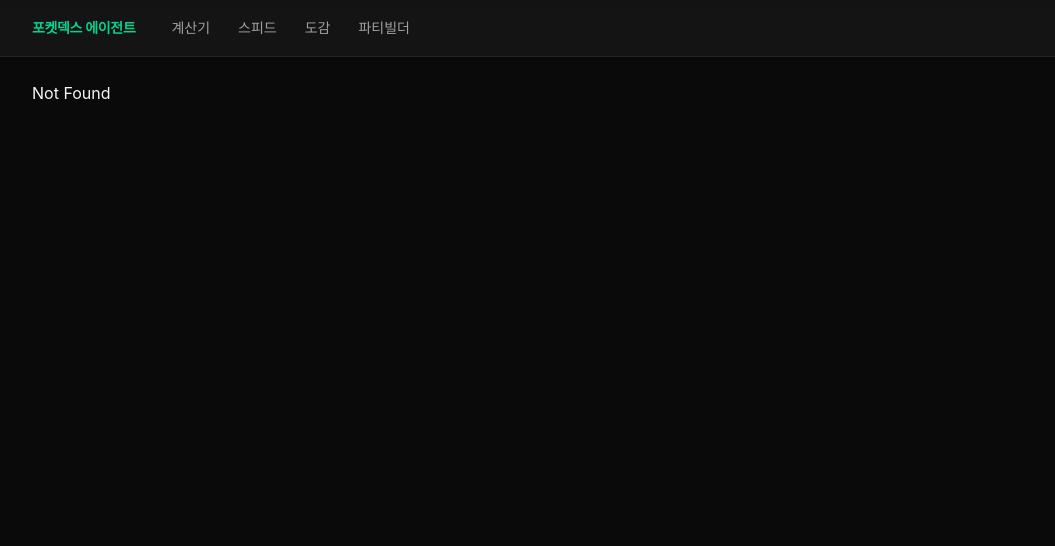
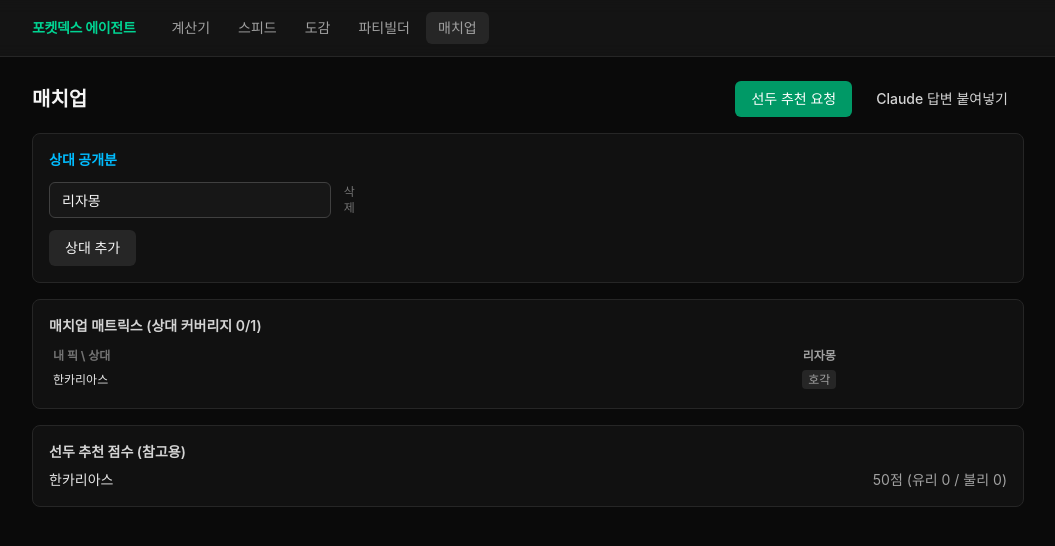
Before and after one commit to ParkGiraffe/pokedex-ai, a React (Vite) app in the folder apps/client/: page /matchup in a window 1280 px wide. Before the commit this address had no page. Shown: the top 546 px of the page, without its empty margins (112-1167 px from the left). Built offline with nearby package versions, Linux system fonts and the light colour scheme.

Commit message:
매치업 페이지

```diff
--- a/apps/client/src/locales/ko.ts
+++ b/apps/client/src/locales/ko.ts
@@ -2,6 +2,7 @@ export const ko = {
   appName: "포켓덱스 에이전트",
   calculator: "계산기",
   dex: "도감",
+  matchup: "매치업",
   partyBuilder: "파티빌더",
   speed: "스피드",
 } as const;
--- /dev/null
+++ b/apps/client/src/pages/matchup/model/store.ts
@@ -0,0 +1,22 @@
+import { create } from "zustand";
+
+export const MAX_OPPONENTS = 6;
+
+type MatchupState = {
+  opponents: string[];
+  setOpponent: (index: number, name: string) => void;
+  addOpponent: () => void;
+  removeOpponent: (index: number) => void;
+};
+
+export const useMatchupStore = create<MatchupState>((set) => ({
+  opponents: ["리자몽"],
+  setOpponent: (index, name) =>
+    set((state) => ({ opponents: state.opponents.map((value, i) => (i === index ? name : value)) })),
+  addOpponent: () =>
+    set((state) =>
+      state.opponents.length >= MAX_OPPONENTS ? state : { opponents: [...state.opponents, ""] }
+    ),
+  removeOpponent: (index) =>
+    set((state) => ({ opponents: state.opponents.filter((_, i) => i !== index) })),
+}));
--- /dev/null
+++ b/apps/client/src/pages/matchup/ui/MatchupPage.tsx
@@ -0,0 +1,145 @@
+import { findPokemon, matchup, type BattleState } from "@pokedex-agent/pokedex-core";
+import { useState } from "react";
+
+import { cn } from "@/common/lib/cn";
+import { Button } from "@/common/ui/Button";
+import { Card } from "@/common/ui/Card";
+import { ExportButton } from "@/features/claude-bridge/ui/ExportButton";
+import { PasteSidePanel } from "@/features/claude-bridge/ui/PasteSidePanel";
+import { PokemonDatalist } from "@/features/pokemon-picker/ui/PokemonDatalist";
+import { PokemonPicker } from "@/features/pokemon-picker/ui/PokemonPicker";
+import { buildParty } from "@/pages/party/lib/party";
+import { usePartyStore } from "@/pages/party/model/store";
+
+import { MAX_OPPONENTS, useMatchupStore } from "../model/store";
+
+const verdictClass = (verdict: matchup.MatchupVerdict): string =>
+  verdict === "유리"
+    ? "bg-emerald-900 text-emerald-300"
+    : verdict === "불리"
+      ? "bg-rose-900 text-rose-300"
+      : "bg-neutral-800 text-neutral-400";
+
+export const MatchupPage = () => {
+  const members = usePartyStore((state) => state.members);
+  const { opponents, setOpponent, addOpponent, removeOpponent } = useMatchupStore();
+  const [panelOpen, setPanelOpen] = useState(false);
+
+  const myParty = buildParty(members);
+  const validOpponents = opponents.filter((name) => findPokemon(name));
+  const board = matchup.leadBoard(myParty, validOpponents);
+  const cover = matchup.coverage(myParty, validOpponents);
+
+  const state: BattleState = {
+    my: myParty,
+    opponent: { revealed: validOpponents.map((species) => ({ species })), field: [] },
+    myField: [],
+    trickRoom: false,
+    turn: 1,
+  };
+
+  return (
+    <section className="flex flex-col gap-4">
+      <header className="flex flex-wrap items-center justify-between gap-2">
+        <h1 className="text-xl font-bold">매치업</h1>
+        <div className="flex gap-2">
+          <ExportButton task="matchup-leadrec" payload={{ state }} label="선두 추천 요청" />
+          <Button variant="ghost" onClick={() => setPanelOpen(true)}>
+            Claude 답변 붙여넣기
+          </Button>
+        </div>
+      </header>
+
+      <Card className="flex flex-col gap-3">
+        <h2 className="text-sm font-semibold text-sky-400">상대 공개분</h2>
+        <div className="grid gap-2 sm:grid-cols-2 md:grid-cols-3">
+          {opponents.map((opponent, index) => (
+            <div key={index} className="flex items-center gap-1">
+              <PokemonPicker
+                value={opponent}
+                invalid={Boolean(opponent) && !findPokemon(opponent)}
+                onSelect={(name) => setOpponent(index, name)}
+              />
+              <button
+                type="button"
+                onClick={() => removeOpponent(index)}
+                className="px-1 text-xs text-neutral-500 hover:text-rose-400"
+              >
+                삭제
+              </button>
+            </div>
+          ))}
+        </div>
+        {opponents.length < MAX_OPPONENTS && (
+          <Button variant="secondary" className="w-fit" onClick={addOpponent}>
+            상대 추가
+          </Button>
+        )}
+      </Card>
+
+      {myParty.length === 0 || validOpponents.length === 0 ? (
+        <Card>
+          <p className="text-sm text-neutral-400">
+            파티빌더에서 내 파티를, 위에서 상대 종족을 입력하면 매치업이 계산된다.
+          </p>
+        </Card>
+      ) : (
+        <>
+          <Card className="overflow-x-auto">
+            <h2 className="mb-2 text-sm font-semibold text-neutral-300">
+              매치업 매트릭스 (상대 커버리지 {cover.covered}/{cover.total})
+            </h2>
+            <table className="w-full border-collapse text-xs">
+              <thead>
+                <tr>
+                  <th className="p-1 text-left text-neutral-500">내 픽 \ 상대</th>
+                  {validOpponents.map((opponent) => (
+                    <th key={opponent} className="p-1 text-neutral-400">
+                      {opponent}
+                    </th>
+                  ))}
+                </tr>
+              </thead>
+              <tbody>
+                {myParty.map((member, rowIndex) => (
+                  <tr key={`${member.species}-${rowIndex}`}>
+                    <td className="p-1 font-medium text-neutral-200">{member.species}</td>
+                    {validOpponents.map((opponent) => {
+                      const score = matchup.pairwise(member, opponent);
+                      return (
+                        <td key={opponent} className="p-1 text-center">
+                          {score && (
+                            <span className={cn("rounded px-1.5 py-0.5", verdictClass(score.verdict))}>
+                              {score.verdict}
+                            </span>
+                          )}
+                        </td>
+                      );
+                    })}
+                  </tr>
+                ))}
+              </tbody>
+            </table>
+          </Card>
+
+          <Card>
+            <h2 className="mb-2 text-sm font-semibold text-neutral-300">선두 추천 점수 (참고용)</h2>
+            <ul className="flex flex-col gap-1 text-sm">
+              {board.map((lead) => (
+                <li key={lead.myPick} className="flex items-center justify-between">
+                  <span className="text-neutral-200">{lead.myPick}</span>
+                  <span className="text-neutral-400">
+                    {lead.finalScore}점 (유리 {lead.favorable} / 불리 {lead.unfavorable})
+                  </span>
+                </li>
+              ))}
+            </ul>
+          </Card>
+        </>
+      )}
+
+      <PokemonDatalist />
+      <PasteSidePanel open={panelOpen} onClose={() => setPanelOpen(false)} />
+    </section>
+  );
+};
--- a/apps/client/src/router.tsx
+++ b/apps/client/src/router.tsx
@@ -3,10 +3,17 @@ import { createRouter } from "@tanstack/react-router";
 import { rootRoute } from "./routes/__root";
 import { calculatorRoute } from "./routes/calculator";
 import { docsRoute } from "./routes/docs";
+import { matchupRoute } from "./routes/matchup";
 import { partyRoute } from "./routes/party";
 import { speedRoute } from "./routes/speed";
 
-const routeTree = rootRoute.addChildren([calculatorRoute, speedRoute, docsRoute, partyRoute]);
+const routeTree = rootRoute.addChildren([
+  calculatorRoute,
+  speedRoute,
+  docsRoute,
+  partyRoute,
+  matchupRoute,
+]);
 
 export const router = createRouter({ routeTree });
 
--- a/apps/client/src/routes/__root.tsx
+++ b/apps/client/src/routes/__root.tsx
@@ -7,6 +7,7 @@ const NAV = [
   { to: "/speed", labelKey: "speed" },
   { to: "/docs", labelKey: "dex" },
   { to: "/party", labelKey: "partyBuilder" },
+  { to: "/matchup", labelKey: "matchup" },
 ] as const;
 
 const RootLayout = () => {
--- /dev/null
+++ b/apps/client/src/routes/matchup.tsx
@@ -0,0 +1,11 @@
+import { createRoute } from "@tanstack/react-router";
+
+import { MatchupPage } from "@/pages/matchup/ui/MatchupPage";
+
+import { rootRoute } from "./__root";
+
+export const matchupRoute = createRoute({
+  getParentRoute: () => rootRoute,
+  path: "/matchup",
+  component: MatchupPage,
+});
```
Also changed, not shown: 2 other files (tests, documents, lock files or other folders).
